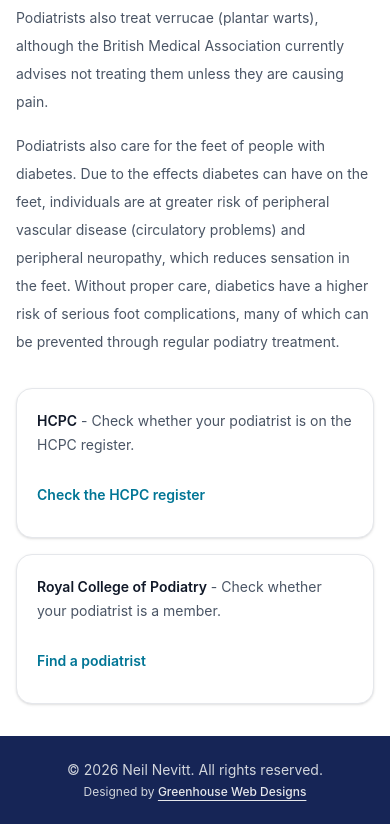
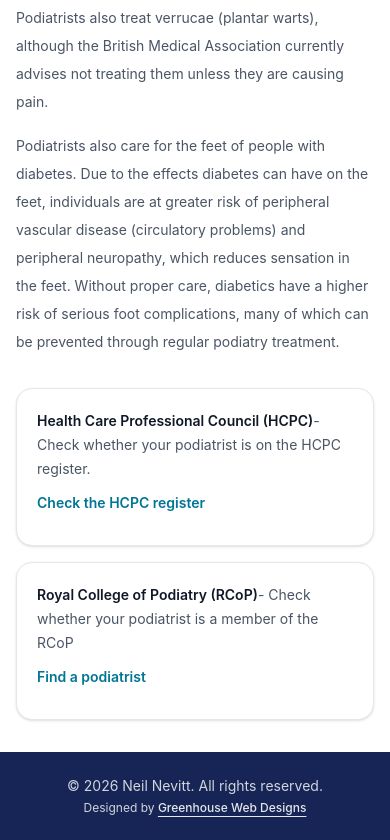
Before and after one commit to jacobadam/nn-podiatry, a React (Vite) app: page /podiatry in a window 390 px wide. Shown: the part 1009-1849 px from the top of the page. Built offline with nearby package versions, Linux system fonts and the light colour scheme; no server answers.

Commit message:
update copy and minor styling

```diff
--- a/src/Podiatry.jsx
+++ b/src/Podiatry.jsx
@@ -62,15 +62,17 @@ export default function Podiatry() {
                     id="hcpc-info"
                     className="text-sm leading-6 text-gray-600 sm:text-base"
                   >
-                    <span className="font-semibold text-gray-900">HCPC</span> -
-                    Check whether your podiatrist is on the HCPC register.
+                    <span className="font-semibold text-gray-900">
+                      Health Care Professional Council (HCPC)
+                    </span>
+                    - Check whether your podiatrist is on the HCPC register.
                   </p>
                   <a
                     href="https://www.hcpc-uk.org/check-the-register/"
                     target="_blank"
                     rel="noreferrer"
                     aria-label="Go to check the HCPC register page"
-                    className="mt-4 inline-flex min-h-11 items-center text-sm font-semibold text-cyan-700 underline-offset-4 transition hover:underline focus:outline-none"
+                    className="mt-0 lg:mt-4 inline-flex min-h-11 items-center text-sm font-semibold text-cyan-700 underline-offset-4 transition hover:underline focus:outline-none"
                   >
                     Check the HCPC register
                   </a>
@@ -82,16 +84,16 @@ export default function Podiatry() {
                     className="text-sm leading-6 text-gray-600 sm:text-base"
                   >
                     <span className="font-semibold text-gray-900">
-                      Royal College of Podiatry
-                    </span>{" "}
-                    - Check whether your podiatrist is a member.
+                      Royal College of Podiatry (RCoP)
+                    </span>
+                    - Check whether your podiatrist is a member of the RCoP
                   </p>
                   <a
                     href="https://rcpod.org.uk/find-a-podiatrist#FIND.PODIATRIST"
                     target="_blank"
                     rel="noreferrer"
                     aria-label="Go to check if your podiatrist is a Royal College member page"
-                    className="mt-4 inline-flex min-h-11 items-center text-sm font-semibold text-cyan-700 underline-offset-4 transition hover:underline focus:outline-none"
+                    className="mt-0 lg:mt-4 inline-flex min-h-11 items-center text-sm font-semibold text-cyan-700 underline-offset-4 transition hover:underline focus:outline-none"
                   >
                     Find a podiatrist
                   </a>
```
